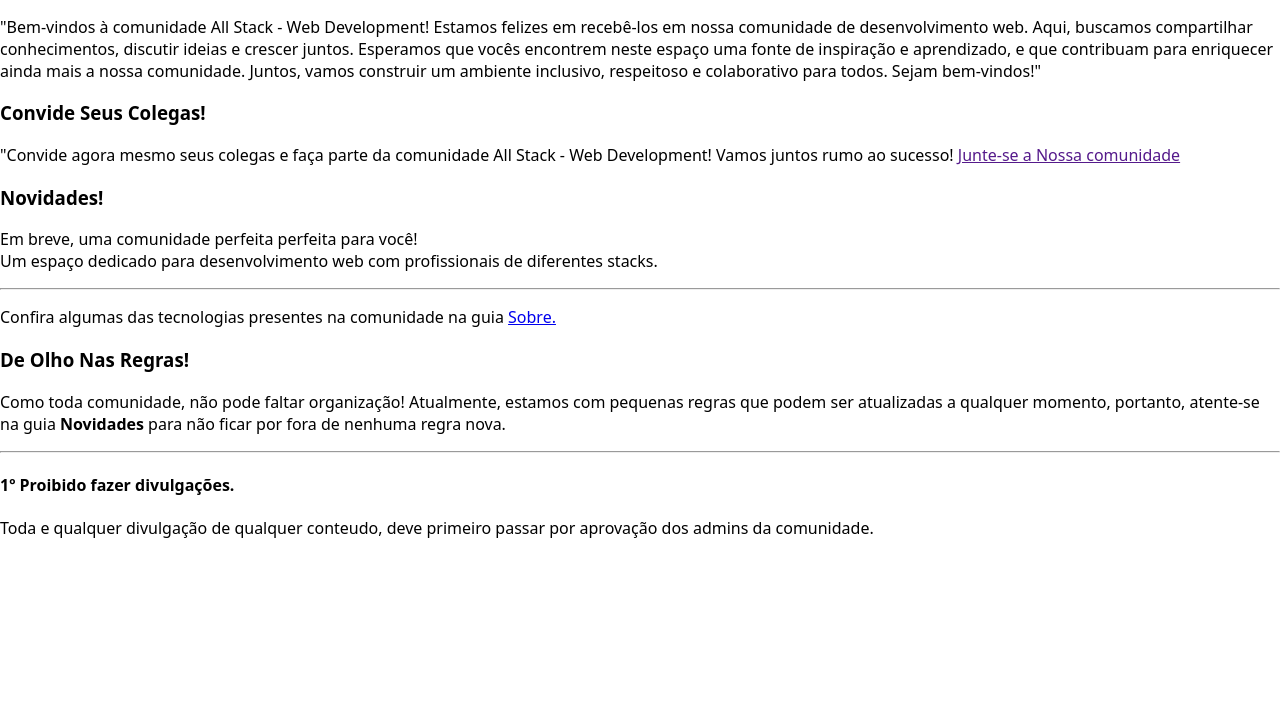
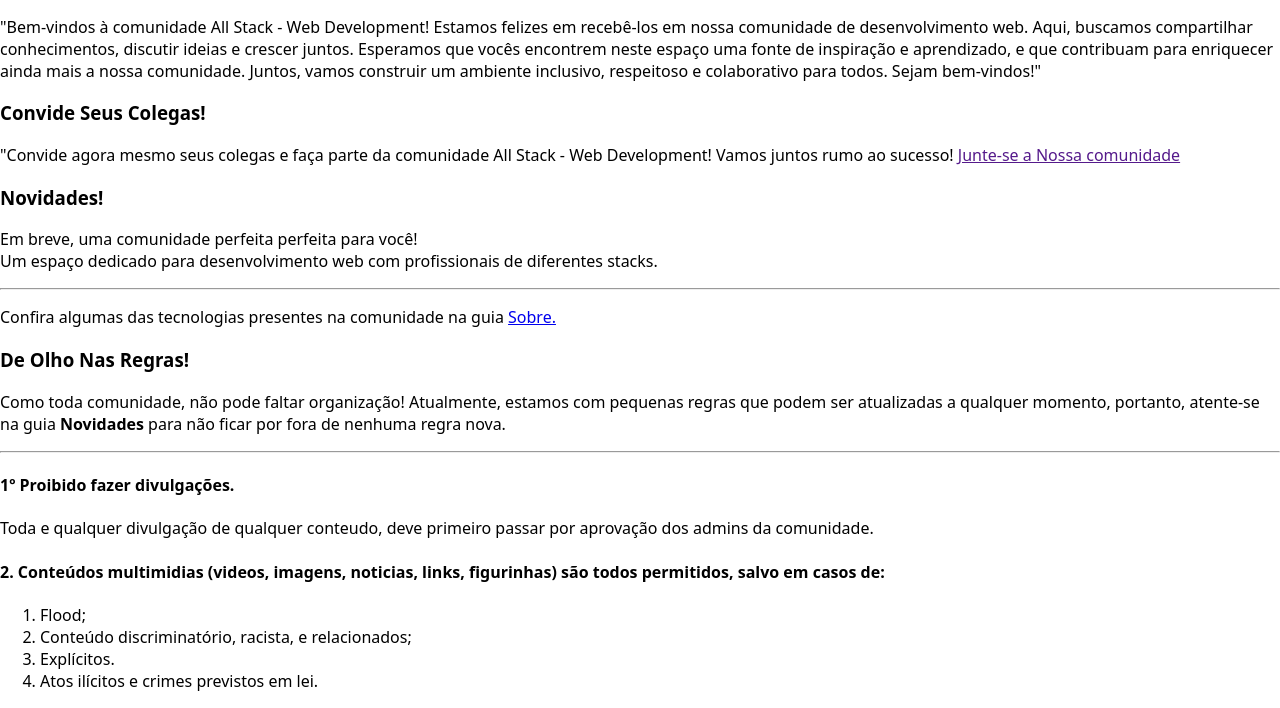
Before and after one commit to GkIgor/allstack-regras, a plain HTML site: page index.html in a window 1280 px wide. Shown: the part 164-872 px from the top of the page. Before the commit the page ends 800 px from the top, so only its background shows below. Drawn offline with Linux system fonts and the light colour scheme.

Commit message:
Index.html Terminado

```diff
--- a/index.html
+++ b/index.html
@@ -77,7 +77,13 @@
             <p>Toda e qualquer divulgação de qualquer conteudo, deve primeiro passar por aprovação dos admins da comunidade.</p>
         </div>
         <div>
-
+          <h4>2. Conteúdos multimidias (videos, imagens, noticias, links, figurinhas) são todos permitidos, salvo em casos de:</h4>
+            <ol>
+              <li>Flood;</li>
+              <li>Conteúdo discriminatório, racista, e relacionados; </li>
+              <li>Explícitos.</li>
+              <li>Atos ilícitos e crimes previstos em lei.</li>
+            </ol>
         </div>
         </div>
       </section>
```
